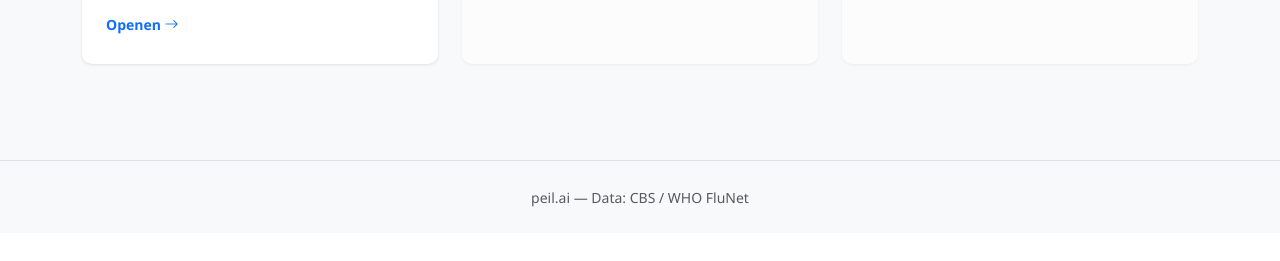
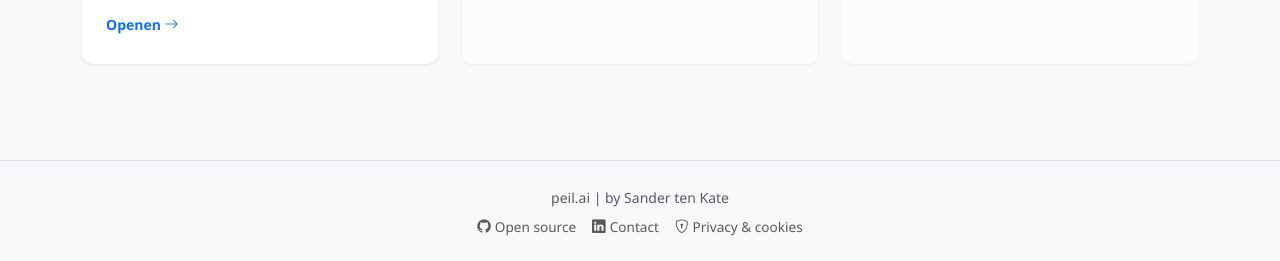
Before and after one commit to Rakkuun/labour-market-analysis, a Flask app: page / in a window 1280 px wide. Shown: the part 1022-1283 px from the top of the page. Before the commit the page ends 1229 px from the top, so only its background shows below. Run offline with Flask 3, Linux system fonts and the light colour scheme; data that the repository does not hold is empty; some libraries are stand-ins or nearby versions.

Commit message:
Footer changes, privacy modal added

```diff
--- a/templates/base.html
+++ b/templates/base.html
@@ -46,8 +46,69 @@
     {% block content %}{% endblock %}
 
     <footer class="mt-5 py-4 text-center text-muted border-top">
-        <small>peil.ai &mdash; Data: CBS / WHO FluNet</small>
+        <small>peil.ai | by Sander ten Kate</small>
+        <div class="mt-2 d-flex justify-content-center gap-3">
+            <a href="https://github.com/Rakkuun/labour-market-analysis" target="_blank" rel="noopener"
+               class="text-muted text-decoration-none" style="font-size:.85rem;">
+                <i class="bi bi-github me-1"></i>Open source
+            </a>
+            <a href="https://www.linkedin.com/in/sander-ten-kate-b220215a/" target="_blank" rel="noopener"
+               class="text-muted text-decoration-none" style="font-size:.85rem;">
+                <i class="bi bi-linkedin me-1"></i>Contact
+            </a>
+            <a href="#" data-bs-toggle="modal" data-bs-target="#privacyModal"
+               class="text-muted text-decoration-none" style="font-size:.85rem;">
+                <i class="bi bi-shield-lock me-1"></i>Privacy & cookies
+            </a>
+        </div>
     </footer>
+
+    <!-- Privacy & cookie modal -->
+    <div class="modal fade" id="privacyModal" tabindex="-1" aria-labelledby="privacyModalLabel" aria-hidden="true">
+        <div class="modal-dialog modal-dialog-centered modal-lg">
+            <div class="modal-content">
+                <div class="modal-header">
+                    <h5 class="modal-title" id="privacyModalLabel">
+                        <i class="bi bi-shield-lock me-2 text-primary"></i>Privacy- en cookieverklaring
+                    </h5>
+                    <button type="button" class="btn-close" data-bs-dismiss="modal" aria-label="Sluiten"></button>
+                </div>
+                <div class="modal-body">
+                    <h6 class="fw-bold">Welke data slaan we op?</h6>
+                    <p class="text-muted small">peil.ai slaat <strong>geen</strong> data op onze servers op. We gebruiken uitsluitend cookies in jouw browser om jouw sessie-instellingen te onthouden.</p>
+
+                    <h6 class="fw-bold mt-3">Cookies — bedrijfsprofiel (SBI 2008 linker)</h6>
+                    <p class="text-muted small mb-2">Wanneer je op het ziekteverzuim-dashboard een bedrijfsnaam opzoekt via de <em>CBS SBI 2008-linker</em>, slaan we het resultaat op in cookies in jouw eigen browser. Zo hoef je je bedrijf niet bij elk bezoek opnieuw op te zoeken.</p>
+                    <table class="table table-sm table-bordered small mb-1">
+                        <thead class="table-light">
+                            <tr>
+                                <th>Cookie</th>
+                                <th>Inhoud</th>
+                                <th>Bewaartermijn</th>
+                            </tr>
+                        </thead>
+                        <tbody>
+                            <tr><td><code>company_name</code></td><td>De ingevoerde bedrijfsnaam</td><td>365 dagen</td></tr>
+                            <tr><td><code>bedrijfssector</code></td><td>CBS-sector (bijv. G Handel)</td><td>365 dagen</td></tr>
+                            <tr><td><code>bedrijfstak</code></td><td>CBS-bedrijfstak</td><td>365 dagen</td></tr>
+                            <tr><td><code>bedrijfsklasse</code></td><td>CBS-bedrijfsklasse</td><td>365 dagen</td></tr>
+                            <tr><td><code>bedrijfsgrootte</code></td><td>Geschatte bedrijfsgrootte</td><td>365 dagen</td></tr>
+                        </tbody>
+                    </table>
+                    <p class="text-muted small">Deze cookies verlaten jouw browser nooit — ze worden niet naar onze servers of derden gestuurd.</p>
+
+                    <h6 class="fw-bold mt-3">Cookies verwijderen</h6>
+                    <p class="text-muted small mb-0">Gebruik de knop <strong>"Verwijder profiel"</strong> op het ziekteverzuim-dashboard, of verwijder de cookies via de instellingen van je browser.</p>
+
+                    <h6 class="fw-bold mt-3">Externe databronnen</h6>
+                    <p class="text-muted small mb-0">De grafieken zijn gebaseerd op publiek beschikbare data van CBS en WHO FluNet. Er worden geen persoons- of bedrijfsgegevens naar deze bronnen gestuurd.</p>
+                </div>
+                <div class="modal-footer">
+                    <button type="button" class="btn btn-primary btn-sm" data-bs-dismiss="modal">Begrepen</button>
+                </div>
+            </div>
+        </div>
+    </div>
 
     <script src="https://cdn.jsdelivr.net/npm/bootstrap@5.3.0/dist/js/bootstrap.bundle.min.js"></script>
     {% block page_scripts %}{% endblock %}
```
